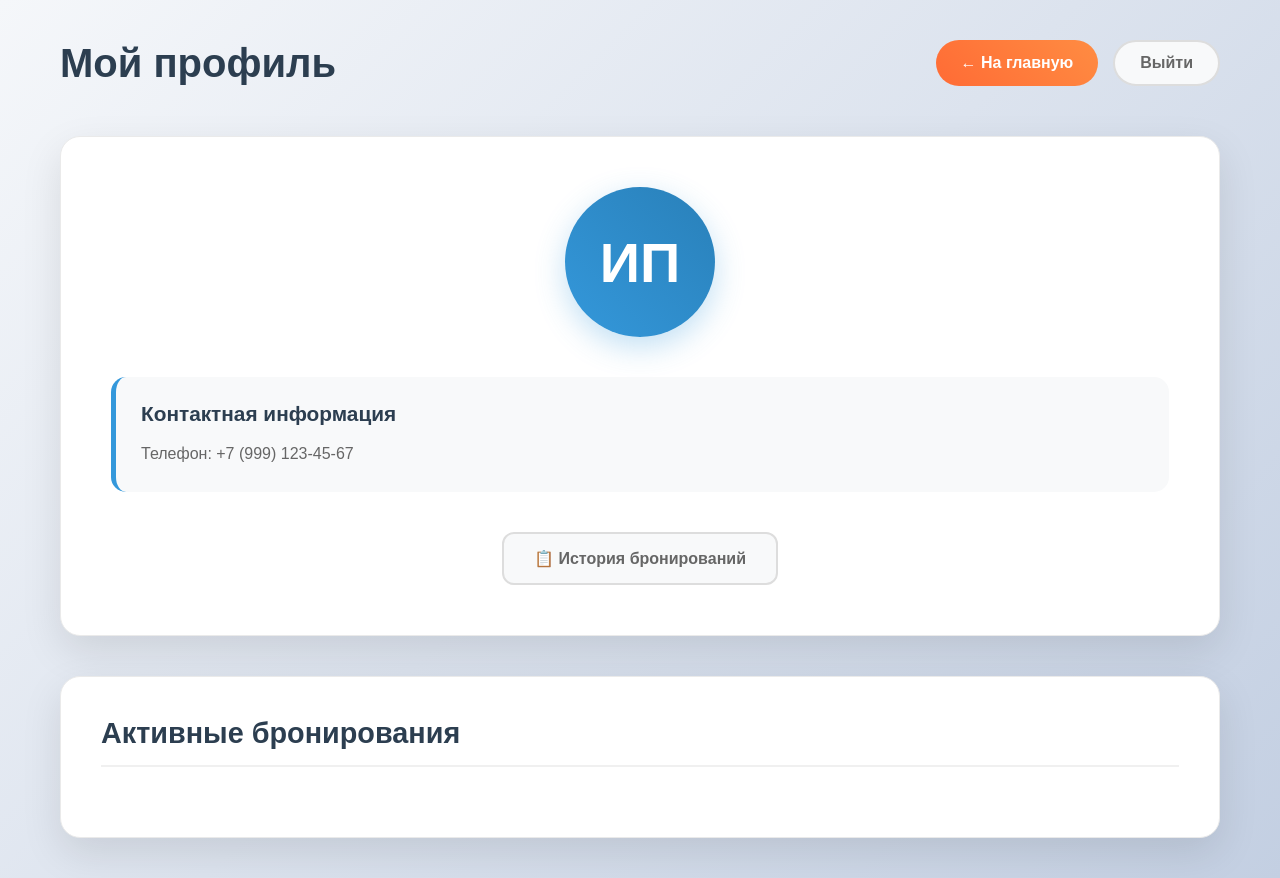
After one commit to x-RebeKa-x/django-fast-avto, a Django app: page /users/profile/ in a window 1280 px wide. The commit adds this page. Run offline with Django 5.2, Linux system fonts and the light colour scheme.

Commit message:
add register forms, profile page and logout

```diff
--- a/cars/templates/cars/index.html
+++ b/cars/templates/cars/index.html
@@ -21,7 +21,9 @@
 
     <main>
         <div class="info-box">
-                <p>Этот сервис предназначен для быстрого бронирования автомобиля. Здесь есть большой ассортимент машин разных марок, от эконом-класса до премиум-сегмента. Мы гарантируем лучшие цены и качественный сервис.</p>
+            <p>Этот сервис предназначен для быстрого бронирования автомобиля. Здесь есть большой ассортимент машин
+                разных марок, от эконом-класса до премиум-сегмента. Мы гарантируем лучшие цены и качественный
+                сервис.</p>
 
             <div class="features">
                 <div class="feature">
@@ -43,11 +45,9 @@
             </div>
         </div>
 
-            <button>
         <a class="cta-button" href="{% url 'cars:index' %}">
             Посмотреть машины
         </a>
-            </button>
     </main>
 </div>
 {% endblock %}
--- a/static/css/page.css
+++ b/static/css/page.css
@@ -280,6 +280,12 @@ header {
     transform: translateX(-5px);
 }
 
+.header-buttons {
+    display: flex;
+    gap: 10px; /* 1 см */
+    align-items: center;
+}
+
 .image-container {
     padding: 40px;
     background: linear-gradient(135deg, #f5f7fa 0%, #c3cfe2 100%);
--- /dev/null
+++ b/static/css/profile.css
@@ -0,0 +1,349 @@
+* {
+            margin: 0;
+            padding: 0;
+            box-sizing: border-box;
+        }
+
+        body {
+            font-family: Arial, sans-serif;
+            background: linear-gradient(135deg, #f5f7fa 0%, #c3cfe2 100%);
+            min-height: 100vh;
+            color: #333;
+        }
+
+        .profile-container {
+            max-width: 1200px;
+            margin: 0 auto;
+            padding: 40px 20px;
+        }
+
+        /* Header профиля */
+        .profile-header {
+            display: flex;
+            justify-content: space-between;
+            align-items: center;
+            margin-bottom: 50px;
+            flex-wrap: wrap;
+            gap: 20px;
+        }
+
+        .profile-title {
+            font-size: 2.5rem;
+            color: #2c3e50;
+            font-weight: 700;
+        }
+
+        /* Кнопки в header */
+        .header-buttons {
+            display: flex;
+            gap: 15px;
+        }
+
+        .home-button, .logout-button {
+            padding: 12px 25px;
+            border-radius: 25px;
+            font-size: 1rem;
+            font-weight: 600;
+            text-decoration: none;
+            transition: all 0.3s ease;
+            display: inline-flex;
+            align-items: center;
+            gap: 8px;
+        }
+
+        .home-button {
+            background: linear-gradient(45deg, #ff6b35, #ff8c42);
+            color: white;
+            border: none;
+        }
+
+        .home-button:hover {
+            transform: translateY(-3px);
+            box-shadow: 0 8px 25px rgba(255, 107, 53, 0.4);
+            color: white;
+        }
+
+        .logout-button {
+            background: #f8f9fa;
+            color: #666;
+            border: 2px solid #ddd;
+        }
+
+        .logout-button:hover {
+            background: #e9ecef;
+            border-color: #ff6b35;
+            color: #333;
+        }
+
+        /* Основная информация профиля */
+        .profile-info-card {
+            background: white;
+            border-radius: 20px;
+            padding: 50px;
+            box-shadow: 0 15px 40px rgba(0, 0, 0, 0.1);
+            margin-bottom: 40px;
+            border: 1px solid #eaeaea;
+        }
+
+        .profile-avatar {
+            width: 150px;
+            height: 150px;
+            background: linear-gradient(45deg, #3498db, #2980b9);
+            border-radius: 50%;
+            margin: 0 auto 30px;
+            display: flex;
+            align-items: center;
+            justify-content: center;
+            color: white;
+            font-size: 3.5rem;
+            font-weight: bold;
+            box-shadow: 0 10px 30px rgba(52, 152, 219, 0.3);
+        }
+
+        /* Никнейм */
+        .profile-nickname {
+            text-align: center;
+            font-size: 2.8rem;
+            color: #2c3e50;
+            font-weight: 700;
+            margin-bottom: 10px;
+            letter-spacing: 1px;
+        }
+
+        /* Имя и фамилия (бледным цветом) */
+        .profile-fullname {
+            text-align: center;
+            font-size: 1.5rem;
+            color: #95a5a6; /* Бледный серый цвет */
+            margin-bottom: 40px;
+            font-weight: 400;
+            opacity: 0.8;
+        }
+
+        /* Дополнительная информация */
+        .profile-details {
+            display: grid;
+            grid-template-columns: repeat(auto-fit, minmax(300px, 1fr));
+            gap: 30px;
+            margin-top: 40px;
+        }
+
+        .detail-card {
+            background: #f8f9fa;
+            padding: 25px;
+            border-radius: 15px;
+            border-left: 5px solid #3498db;
+        }
+
+        .detail-card h3 {
+            color: #2c3e50;
+            margin-bottom: 15px;
+            font-size: 1.3rem;
+            font-weight: 600;
+        }
+
+        .detail-card p {
+            color: #666;
+            line-height: 1.6;
+        }
+
+        /* История бронирований */
+        .bookings-section {
+            background: white;
+            border-radius: 20px;
+            padding: 40px;
+            box-shadow: 0 15px 40px rgba(0, 0, 0, 0.1);
+            border: 1px solid #eaeaea;
+        }
+
+        .section-title {
+            font-size: 1.8rem;
+            color: #2c3e50;
+            margin-bottom: 30px;
+            font-weight: 600;
+            padding-bottom: 15px;
+            border-bottom: 2px solid #f0f0f0;
+        }
+
+        .bookings-list {
+            display: flex;
+            flex-direction: column;
+            gap: 20px;
+        }
+
+        .booking-item {
+            display: flex;
+            align-items: center;
+            padding: 20px;
+            background: #f8f9fa;
+            border-radius: 12px;
+            border-left: 5px solid #2ecc71;
+            transition: all 0.3s ease;
+        }
+
+        .booking-item:hover {
+            transform: translateX(-5px);
+            background: #e9ecef;
+        }
+
+        .booking-car {
+            flex: 1;
+        }
+
+        .booking-car h4 {
+            color: #2c3e50;
+            margin-bottom: 5px;
+            font-size: 1.2rem;
+        }
+
+        .booking-date {
+            color: #7f8c8d;
+            font-size: 0.9rem;
+        }
+
+        .booking-status {
+            background: #2ecc71;
+            color: white;
+            padding: 6px 15px;
+            border-radius: 20px;
+            font-size: 0.9rem;
+            font-weight: 600;
+        }
+
+        /* Пустое состояние */
+        .empty-state {
+            text-align: center;
+            padding: 40px;
+            color: #95a5a6;
+        }
+
+        .empty-state i {
+            font-size: 3rem;
+            margin-bottom: 20px;
+            opacity: 0.5;
+        }
+
+        /* Действия профиля */
+        .profile-actions {
+            display: flex;
+            justify-content: center;
+            gap: 20px;
+            margin-top: 40px;
+            flex-wrap: wrap;
+        }
+
+        .action-button {
+            padding: 15px 30px;
+            border-radius: 12px;
+            font-size: 1rem;
+            font-weight: 600;
+            cursor: pointer;
+            transition: all 0.3s ease;
+            border: none;
+            display: flex;
+            align-items: center;
+            gap: 10px;
+        }
+
+        .edit-button {
+            background: linear-gradient(45deg, #3498db, #2980b9);
+            color: white;
+        }
+
+        .edit-button:hover {
+            transform: translateY(-3px);
+            box-shadow: 0 8px 25px rgba(52, 152, 219, 0.3);
+        }
+
+        .history-button {
+            background: #f8f9fa;
+            color: #666;
+            border: 2px solid #ddd;
+        }
+
+        .history-button:hover {
+            background: #e9ecef;
+            border-color: #3498db;
+        }
+
+        /* Адаптивность */
+        @media (max-width: 992px) {
+            .profile-header {
+                flex-direction: column;
+                text-align: center;
+            }
+
+            .profile-nickname {
+                font-size: 2.2rem;
+            }
+
+            .profile-fullname {
+                font-size: 1.3rem;
+            }
+        }
+
+        @media (max-width: 768px) {
+            .profile-container {
+                padding: 20px 15px;
+            }
+
+            .profile-info-card {
+                padding: 30px 20px;
+            }
+
+            .profile-avatar {
+                width: 120px;
+                height: 120px;
+                font-size: 2.5rem;
+            }
+
+            .profile-nickname {
+                font-size: 1.8rem;
+            }
+
+            .profile-fullname {
+                font-size: 1.1rem;
+            }
+
+            .bookings-section {
+                padding: 25px 20px;
+            }
+
+            .booking-item {
+                flex-direction: column;
+                text-align: center;
+                gap: 15px;
+            }
+
+            .header-buttons {
+                width: 100%;
+                justify-content: center;
+            }
+        }
+
+        @media (max-width: 480px) {
+            .profile-title {
+                font-size: 2rem;
+            }
+
+            .profile-nickname {
+                font-size: 1.6rem;
+            }
+
+            .profile-fullname {
+                font-size: 1rem;
+            }
+
+            .detail-card {
+                padding: 20px;
+            }
+
+            .profile-actions {
+                flex-direction: column;
+            }
+
+            .action-button {
+                width: 100%;
+                justify-content: center;
+            }
+        }
--- a/store/settings.py
+++ b/store/settings.py
@@ -107,9 +107,9 @@ AUTH_PASSWORD_VALIDATORS = [
 # Internationalization
 # https://docs.djangoproject.com/en/5.2/topics/i18n/
 
-LANGUAGE_CODE = 'en-us'
+LANGUAGE_CODE = 'ru-ru'
 
-TIME_ZONE = 'UTC'
+TIME_ZONE = 'Europe/Moscow'
 
 USE_I18N = True
 
--- /dev/null
+++ b/users/templates/users/profile.html
@@ -0,0 +1,76 @@
+{% extends "cars/base.html" %}
+{% load static %}
+
+{% block css %}
+<link rel="stylesheet" href="{% static 'css/profile.css' %}">
+{% endblock %}
+
+{% block content %}
+    <div class="profile-container">
+        <div class="profile-header">
+            <h1 class="profile-title">Мой профиль</h1>
+            <div class="header-buttons">
+                <a href="{% url 'index' %}" class="home-button">
+                    ← На главную
+                </a>
+                <a href="{% url 'users:login' %}" class="logout-button">
+                    Выйти
+                </a>
+            </div>
+        </div>
+
+        <div class="profile-info-card">
+            <div class="profile-avatar">
+                ИП
+            </div>
+
+            <h2 class="profile-nickname"></h2>
+            <p class="profile-fullname"></p>
+
+            <div class="profile-details">
+                <div class="detail-card">
+                    <h3>Контактная информация</h3>
+                    <p>Телефон: +7 (999) 123-45-67</p>
+                </div>
+
+<!--                <div class="detail-card">-->
+<!--                    <h3>Статистика</h3>-->
+<!--                    <p>Зарегистрирован: 15.01.2024</p>-->
+<!--                    <p>Бронирований: 5</p>-->
+<!--                    <p>Статус: Постоянный клиент</p>-->
+<!--                </div>-->
+            </div>
+
+            <div class="profile-actions">
+                <button class="action-button history-button">
+                    📋 История бронирований
+                </button>
+            </div>
+        </div>
+
+        <div class="bookings-section">
+            <h2 class="section-title">Активные бронирования</h2>
+
+<!--            <div class="bookings-list">-->
+<!--                <div class="booking-item">-->
+<!--                    <div class="booking-car">-->
+<!--                        <h4>Toyota Camry (Комфорт)</h4>-->
+<!--                        <p class="booking-date">20.03.2024 - 25.03.2024</p>-->
+<!--                    </div>-->
+<!--                    <div class="booking-status">Активно</div>-->
+<!--                </div>-->
+<!--                -->
+<!--                <div class="booking-item">-->
+<!--                    <div class="booking-car">-->
+<!--                        <h4>Kia Rio (Эконом)</h4>-->
+<!--                        <p class="booking-date">28.03.2024 - 30.03.2024</p>-->
+<!--                    </div>-->
+<!--                    <div class="booking-status">Подтверждено</div>-->
+<!--                </div>-->
+<!--            </div>-->
+        </div>
+    </div>
+{% endblock %}
+
+{% block footer %}
+{% endblock %}
--- a/users/urls.py
+++ b/users/urls.py
@@ -1,9 +1,11 @@
 from django.urls import path
-from users.views import login, register
+from users.views import login, register, logout, profile
 
 app_name = 'users'
 
 urlpatterns = [
     path('login/', login, name='login'),
     path('register/', register, name='register'),
+    path('profile/', profile, name='profile'),
+    path('logout/', logout, name='logout'),
 ]
--- a/users/views.py
+++ b/users/views.py
@@ -1,7 +1,52 @@
-from django.shortcuts import render
+from django.contrib import auth, messages
+from django.contrib.auth import authenticate
+from django.shortcuts import render, HttpResponseRedirect, redirect
+from users.forms import UserLoginForm, UserRegisterForm
+from django.urls import reverse
 
 def login(request):
-    return render(request, 'users/login.html')
+    if request.method == 'POST':
+        form = UserLoginForm(data=request.POST)
+        if form.is_valid():
+            username = request.POST['username']
+            password = request.POST['password']
+            user = authenticate(request, username=username, password=password)
+            if user and user.is_active:
+                auth.login(request, user)
+                return HttpResponseRedirect(reverse('index'))
+    else:
+        form = UserLoginForm()
+
+    context = {
+        'form': form
+    }
+    return render(request, 'users/login.html', context)
 
 def register(request):
-    return render(request, 'users/register.html')
+    if request.method == 'POST':
+        form = UserRegisterForm(request.POST)
+        if form.is_valid():
+            form.save()
+            username = form.cleaned_data['username']
+            password = form.cleaned_data['password1']
+            user = authenticate(username=username, password=password)
+            if user and user.is_active:
+                auth.login(request, user)
+                messages.success(request, message='Ваш профиль создан')
+                return HttpResponseRedirect(reverse('users:login'))
+    else:
+        form = UserRegisterForm()
+
+    context = {
+        'form': form
+    }
+
+    return render(request, 'users/register.html', context)
+
+
+def logout(request):
+    auth.logout(request)
+    return HttpResponseRedirect(reverse('index'))
+
+def profile(request):
+    return render(request, 'users/profile.html')
```
Also changed, not shown: cars/templates/cars/cars.html (+9 -3 lines), static/css/login.css (+13 -0 lines), users/forms.py (added, +49 -0 lines), users/templates/users/login.html (+21 -27 lines), users/templates/users/register.html (+28 -61 lines), db.sqlite3. Lines whose indentation alone changed are shown as unchanged.
